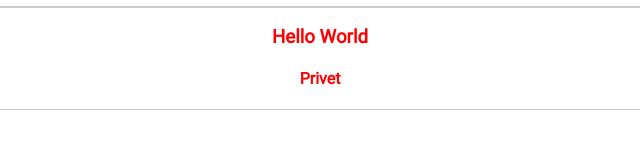
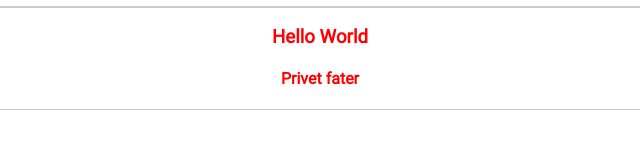
Before and after one commit to k-n-v/HOTELS, a website built with webpack: page src/index.pug in a window 1280 px wide. Shown: the part 446-594 px from the top of the page, 320-960 px from the left. Built offline with nearby package versions, Linux system fonts and the light colour scheme.

Commit message:
работа гита

```diff
--- a/src/index.pug
+++ b/src/index.pug
@@ -13,4 +13,4 @@
 				h2 SCSS
 			div.cath
 				h3 Hello World
-				h4 Privet
+				h4 Privet fater
```
Also changed, not shown: dist/47692505d122dbcae490.png (added), dist/a8d6ac03c7b96b7acb62.ttf (added), dist/index.html (added), 3 other files.
